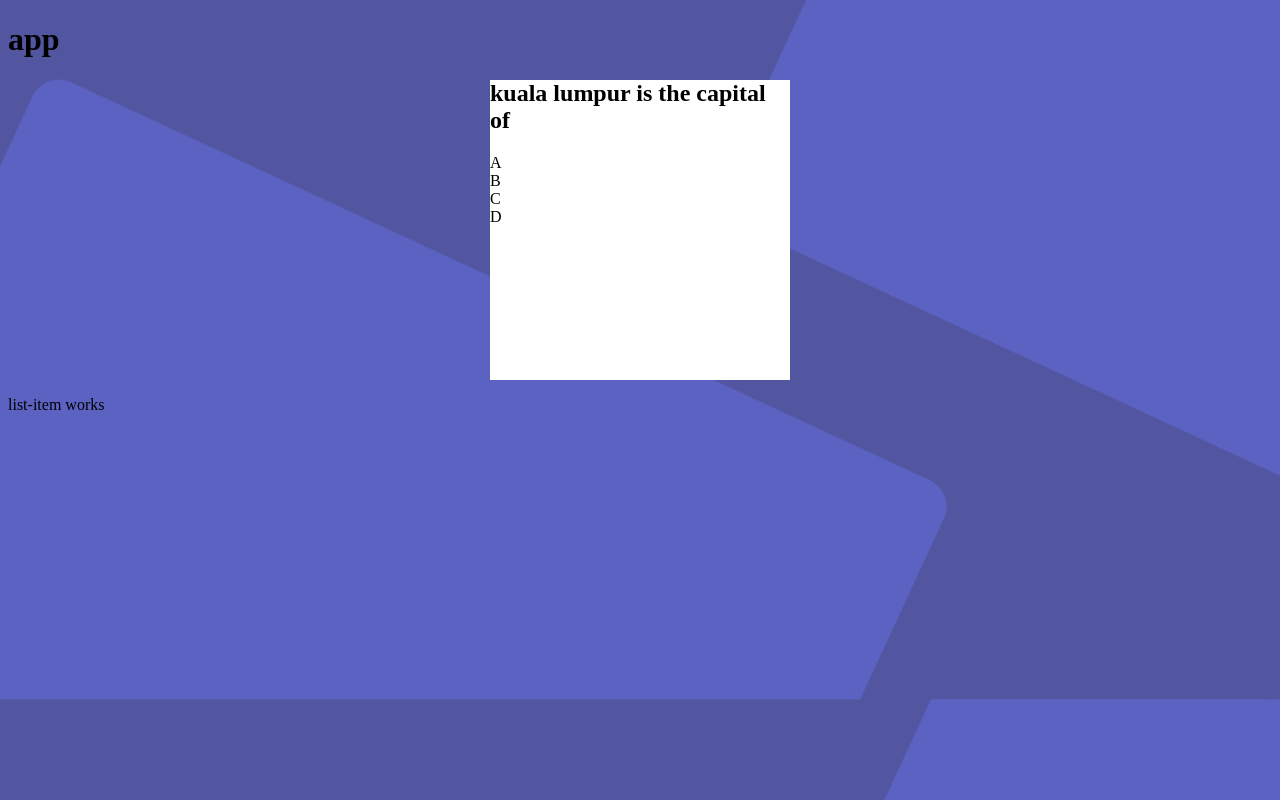
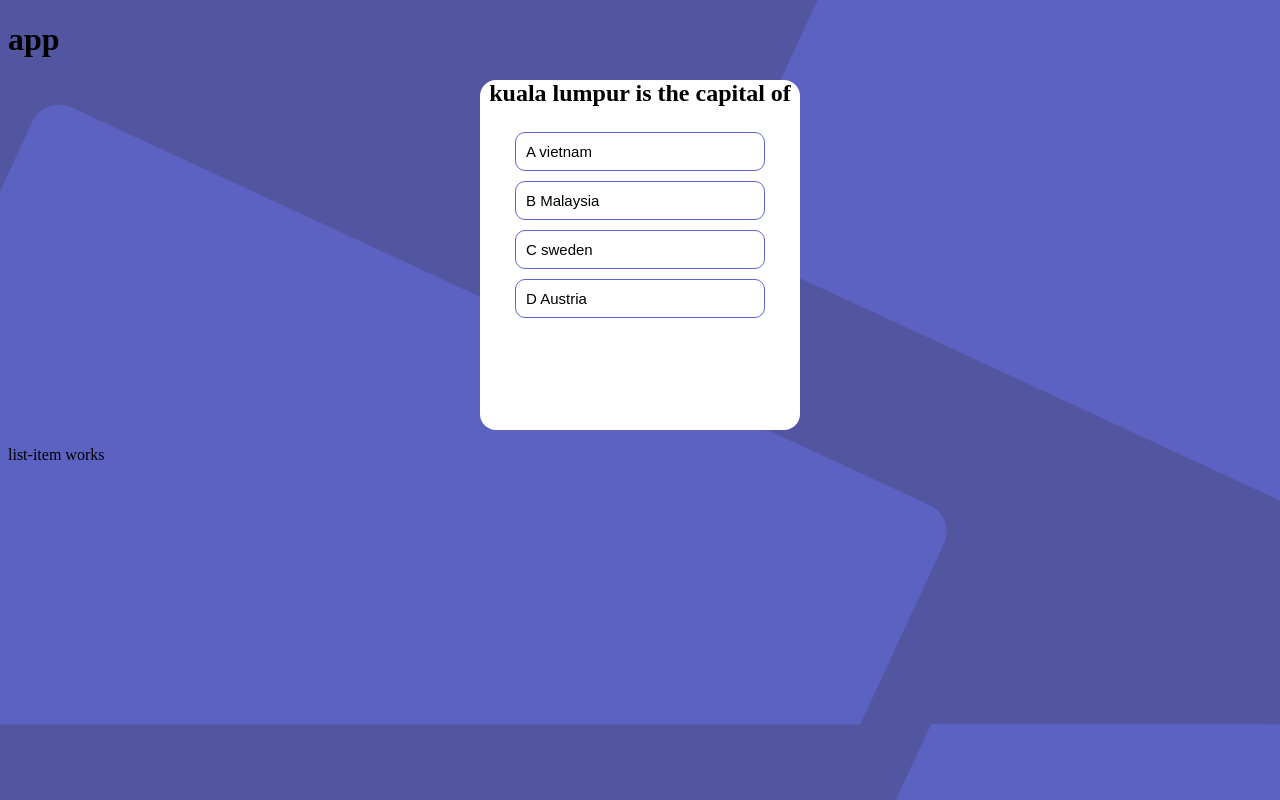
Before and after one commit to Joeldev1021/quiz-country-angular, an Angular app: page / in a window 1280 px wide. Built offline with nearby package versions, Linux system fonts and the light colour scheme; no server answers.

Commit message:
component card and styles

```diff
--- a/src/app/components/card/card.component.css
+++ b/src/app/components/card/card.component.css
@@ -1,11 +1,36 @@
 .card {
     background:white;
-    width: 300px;
-    height: 300px;
-   margin: auto;
+    width: 320px;
+    height: 350px;
+    margin: auto;
+    border-radius: 1rem;
+
 }
 
 .card ul {
     list-style: none;
     padding: 0;
+    display: flex;
+    flex-direction: column;
 }
+
+.list button {
+    text-align: left;
+    font-size: 15px;
+    padding: 10px;
+    width: 250px;
+    margin:5px auto;
+    border-radius:10px;
+    outline: none;
+    border:#6066D0 solid 1px;
+    background: white;
+}
+
+.list button:hover {
+    background: yellow;
+}
+
+.card h2 {
+    text-align: center;
+    font-size: 24px;
+}
--- a/src/app/components/card/card.component.html
+++ b/src/app/components/card/card.component.html
@@ -1,9 +1,9 @@
 <div class="card">
     <h2>kuala lumpur is the capital of</h2>
-    <ul>
-        <li>A</li>
-        <li>B</li>
-        <li>C</li>
-        <li>D</li>
+    <ul class="list">
+        <button (click)="onSelect()">A <span>vietnam</span></button>
+        <button>B <span>Malaysia</span></button>
+        <button>C <span>sweden</span></button>
+        <button>D <span>Austria</span></button>
     </ul>
-</div>
+ </div>
```
